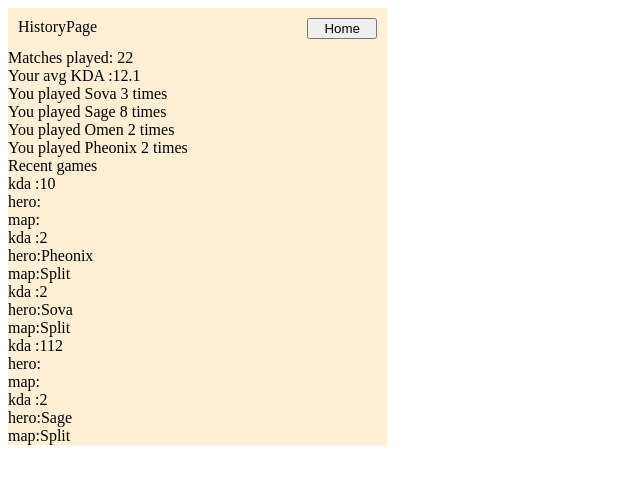
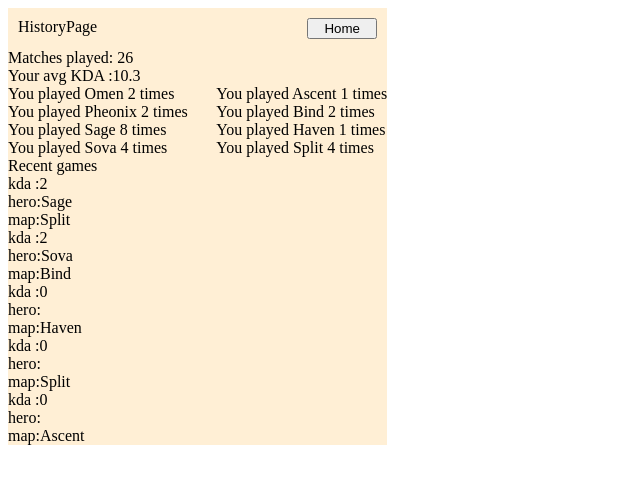
Before and after one commit to maxilukowski/valorant-app, a React (Create React App) app: page / in a window 1280 px wide. Both pictures are taken after a click on the button "History". Shown: the top 484 px of the page, without its empty margins (0-640 px from the left). Built offline with nearby package versions, Linux system fonts and the light colour scheme; data requests are answered from the project's data file.

Commit message:
Add render mapcounter to history and sort alphabet

```diff
--- a/db.json
+++ b/db.json
@@ -153,6 +153,34 @@
       "heroPicked": "Sage",
       "mapPlayed": "Split",
       "winOrLoss": "Win"
+    },
+    {
+      "id": 1600077427233,
+      "kda": 2,
+      "heroPicked": "Sova",
+      "mapPlayed": "Bind",
+      "winOrLoss": "Win"
+    },
+    {
+      "id": 1600080829632,
+      "kda": 0,
+      "heroPicked": "",
+      "mapPlayed": "Haven",
+      "winOrLoss": ""
+    },
+    {
+      "id": 1600080838016,
+      "kda": 0,
+      "heroPicked": "",
+      "mapPlayed": "Split",
+      "winOrLoss": ""
+    },
+    {
+      "id": 1600080848689,
+      "kda": 0,
+      "heroPicked": "",
+      "mapPlayed": "Ascent",
+      "winOrLoss": ""
     }
   ]
 }
--- a/src/components/HistoryPage/DisplayHeroPlayedAmount.js
+++ b/src/components/HistoryPage/DisplayHeroPlayedAmount.js
@@ -1,9 +1,13 @@
 import React from 'react'
 
 export default ({ playedHeroAmount }) => {
+  const orderedHeroList = {}
+  Object.keys(playedHeroAmount)
+    .sort()
+    .forEach((key) => (orderedHeroList[key] = playedHeroAmount[key]))
   return (
     <>
-      {Object.entries(playedHeroAmount).map(([hero, amount]) => {
+      {Object.entries(orderedHeroList).map(([hero, amount]) => {
         return (
           <div key={hero}>
             You played {hero} {amount} times
--- /dev/null
+++ b/src/components/HistoryPage/DisplayMapPlayedAmount.js
@@ -0,0 +1,15 @@
+import React from 'react'
+
+export default ({ playedMapAmount }) => {
+  const orderedMapList = {}
+  Object.keys(playedMapAmount)
+    .sort()
+    .forEach((key) => (orderedMapList[key] = playedMapAmount[key]))
+  return Object.entries(orderedMapList).map(([map, amount]) => {
+    return (
+      <div key={map}>
+        You played {map} {amount} times
+      </div>
+    )
+  })
+}
--- a/src/components/HistoryPage/HistoryIndex.js
+++ b/src/components/HistoryPage/HistoryIndex.js
@@ -5,13 +5,15 @@
 import { useEffect } from 'react'
 import DisplayHeroPlayedAmount from './DisplayHeroPlayedAmount'
 import LastFiveGames from './LastFiveGames'
+import DisplayMapPlayedAmount from './DisplayMapPlayedAmount'
 
 export default ({ gameStats, togglePage }) => {
   const [playedHeroAmount, setPlayedHeroAmount] = useState({})
+  const [playedMapAmount, setPlayedMapAmount] = useState({})
 
   useEffect(() => {
-    heroPickCounter(gameStats)
-  }, [gameStats])
+    statsCounter(gameStats)
+  }, [])
 
   return (
     <Container>
@@ -22,7 +24,16 @@
       <div> Matches played: {gameStats.length}</div>
       <div>Your avg KDA :{getAvgKda(gameStats)} </div>
       {/* alphabetisch pls */}
-      <DisplayHeroPlayedAmount playedHeroAmount={playedHeroAmount} />
+      {
+        <SplitDisplay>
+          <div>
+            <DisplayHeroPlayedAmount playedHeroAmount={playedHeroAmount} />
+          </div>
+          <div>
+            <DisplayMapPlayedAmount playedMapAmount={playedMapAmount} />
+          </div>
+        </SplitDisplay>
+      }
       <LastFiveGames gameStats={gameStats} />
     </Container>
   )
@@ -37,9 +48,13 @@
     return avgKda.toFixed(1)
   }
 
-  function heroPickCounter(gameStats) {
+  function statsCounter(gameStats) {
+    setPlayedHeroAmount(heroPicked(gameStats))
+    setPlayedMapAmount(mapPlayed(gameStats))
+  }
+
+  function heroPicked(gameStats) {
     let heroesPicked = {}
-
     gameStats
       .map((game) => game.heroPicked)
       .filter((hero) => hero !== '')
@@ -49,7 +64,20 @@
         }
         heroesPicked[hero]++
       })
-    setPlayedHeroAmount(heroesPicked)
+    return heroesPicked
+  }
+  function mapPlayed(gameStats) {
+    let mapPlayed = {}
+    gameStats
+      .map((game) => game.mapPlayed)
+      .filter((map) => map !== '')
+      .forEach((map) => {
+        if (!mapPlayed.hasOwnProperty(map)) {
+          mapPlayed[map] = 0
+        }
+        mapPlayed[map]++
+      })
+    return mapPlayed
   }
 }
 
@@ -65,3 +93,9 @@
   display: flex;
   justify-content: space-between;
 `
+
+const SplitDisplay = styled.div`
+  display: flex;
+  flex-direction: row;
+  justify-content: space-between;
+`
```
